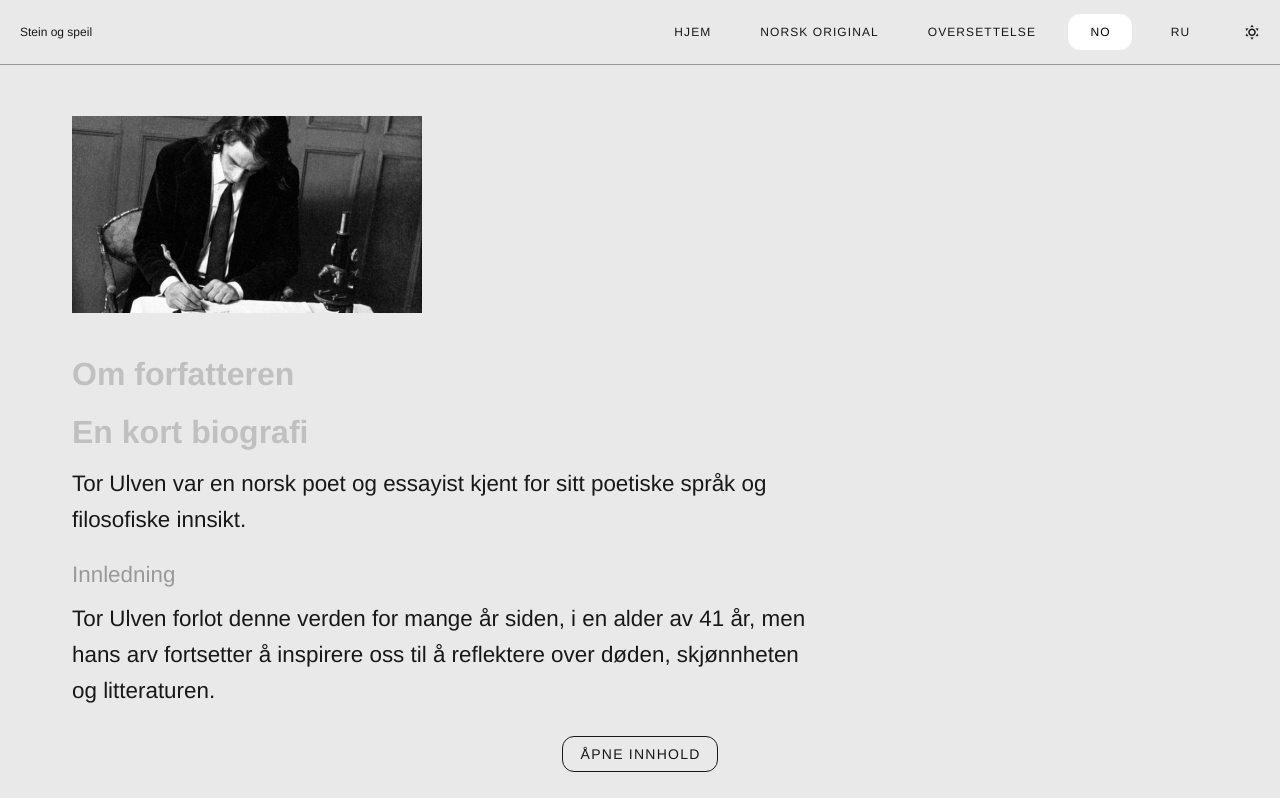
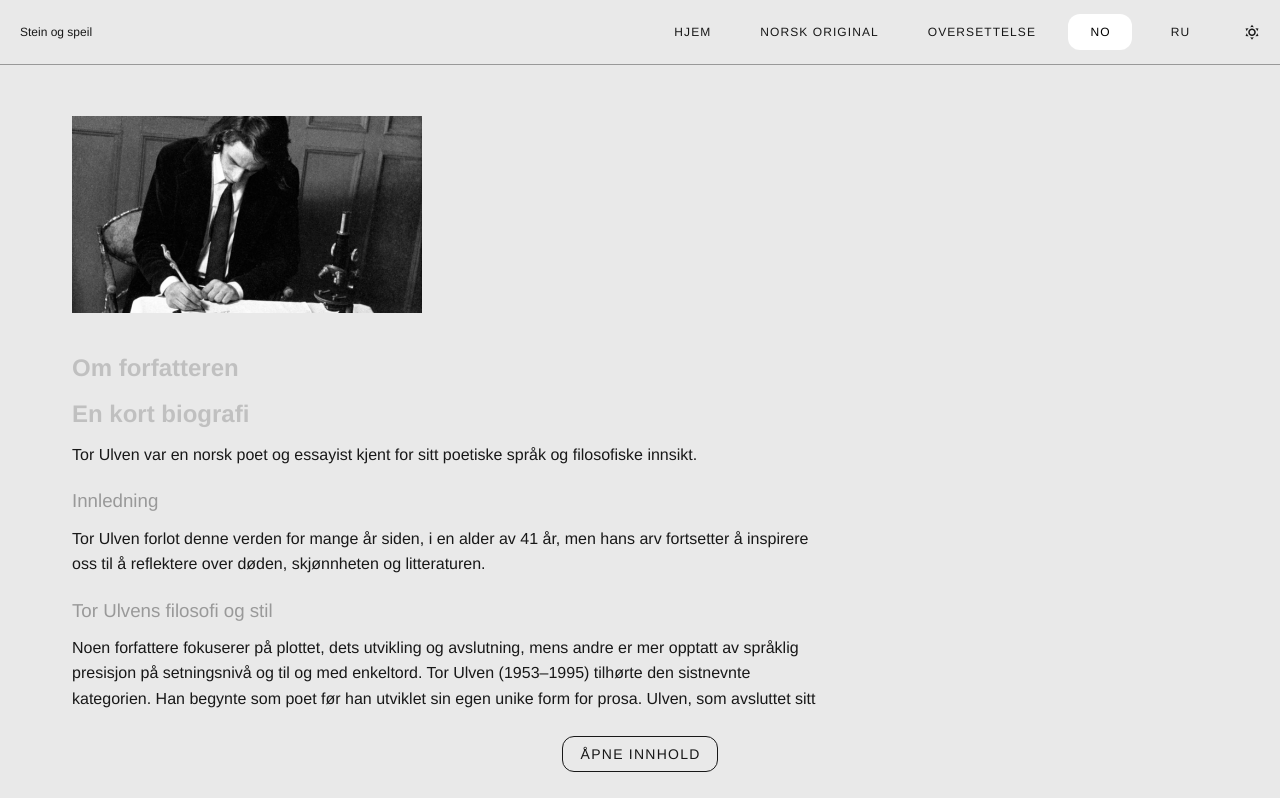
Before and after one commit to seryozhaokhta/tor-ulven--stein-og-speil, a Vue app: page /author in a window 1280 px wide. Shown: the top 798 px of the page. Built offline with nearby package versions, Linux system fonts and the light colour scheme.

Commit message:
микрофикс

```diff
--- a/src/components/AuthorSection.vue
+++ b/src/components/AuthorSection.vue
@@ -100,16 +100,6 @@ h3 {
     .author-image {
         max-width: 250px;
     }
-
-
-    h2 {
-        font-size: 1.5rem;
-    }
-
-    p,
-    h3 {
-        font-size: 1rem;
-    }
 }
 
 @media (min-width: 768px) {
@@ -117,15 +107,6 @@ h3 {
         max-width: 300px;
     }
 
-
-    h2 {
-        font-size: 1.8rem;
-    }
-
-    p,
-    h3 {
-        font-size: 1.2rem;
-    }
 }
 
 @media (min-width: 960px) {
@@ -133,14 +114,5 @@ h3 {
         max-width: 350px;
     }
 
-
-    h2 {
-        font-size: 2rem;
-    }
-
-    p,
-    h3 {
-        font-size: 1.4rem;
-    }
 }
 </style>
```
